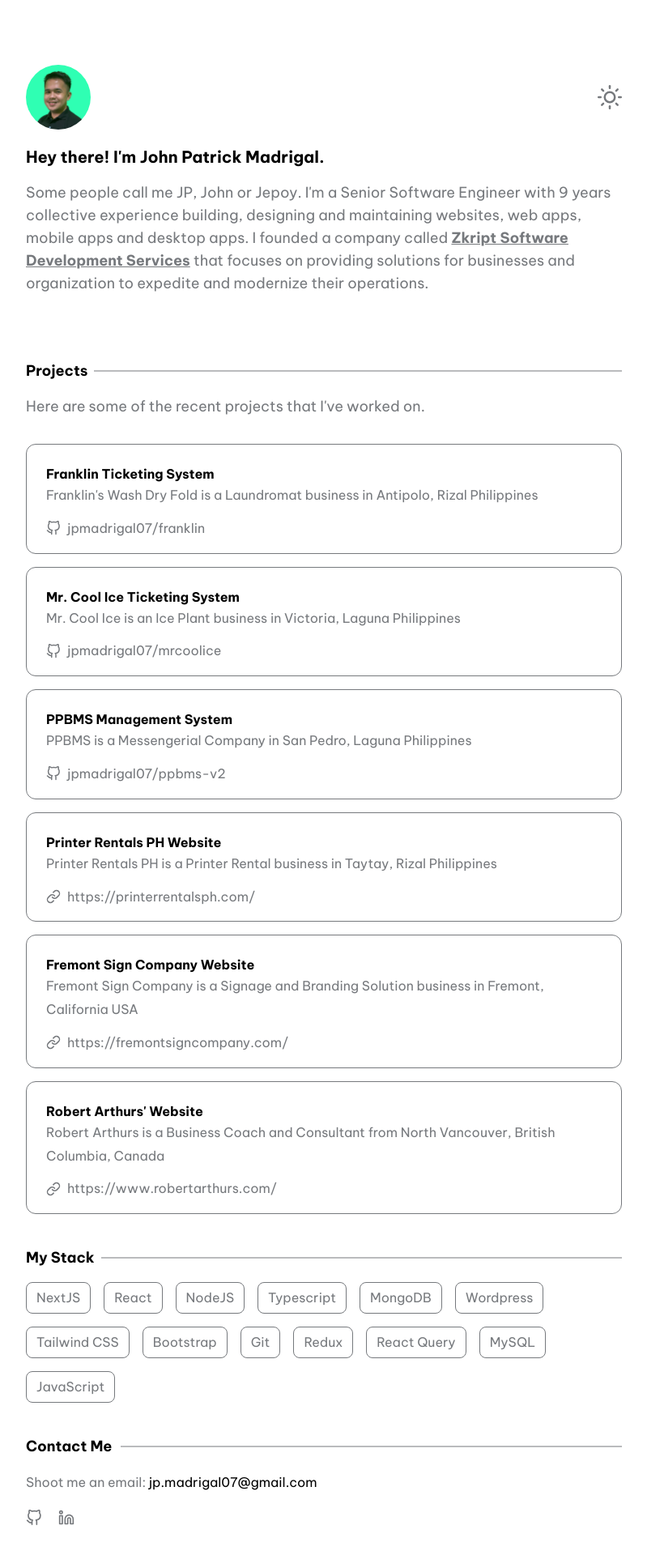
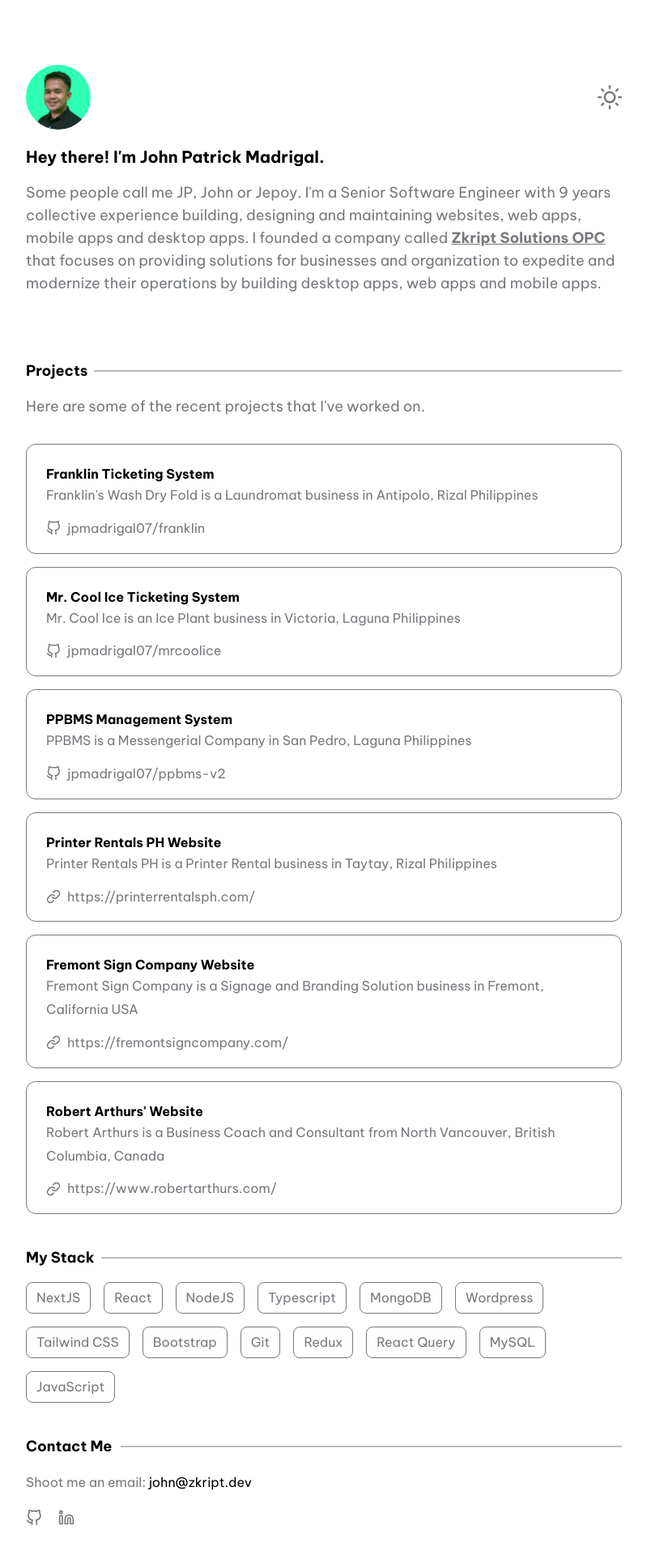
Before and after one commit to jpmadrigal07/portfolio, a Next.js app: page / in a window 1280 px wide. Shown: the top 1920 px of the page at 81% size, without its empty margins (240-1039 px from the left). Built offline with nearby package versions, Linux system fonts and the light colour scheme.

Commit message:
Change email and zkript link

```diff
--- a/data/config.js
+++ b/data/config.js
@@ -1,11 +1,11 @@
 export const meta = {
   title: 'John Patrick Madrigal - Senior Software Engineer',
-  description: 'Hey, I\'m John Patrick. I\'m a Senior Software Engineer with 9 years collective experience building, designing and maintaining websites, web apps, mobile apps and desktop apps. I have a Software Development Company name Zkript that focuses on providing solutions for businesses and organization to expedite and modernize their operations.'
+  description: 'Hey, I\'m John Patrick. I\'m a Senior Software Engineer with 9 years collective experience building, designing and maintaining websites, web apps, mobile apps and desktop apps. I have a Software Development Company name Zkript Solutions OPC that focuses on providing solutions for businesses and organization to expedite and modernize their operations.'
 }
 
 export const hero = {
   title: "Hey there! I'm John Patrick Madrigal.",
-  desc: "Some people call me JP, John or Jepoy. I'm a Senior Software Engineer with 9 years collective experience building, designing and maintaining websites, web apps, mobile apps and desktop apps. I founded a company called <a href='https://zkript.com/' target='blank'><u><strong>Zkript Software Development Services</strong></u></a> that focuses on providing solutions for businesses and organization to expedite and modernize their operations."
+  desc: "Some people call me JP, John or Jepoy. I'm a Senior Software Engineer with 9 years collective experience building, designing and maintaining websites, web apps, mobile apps and desktop apps. I founded a company called <a href='https://zkript.dev/' target='blank'><u><strong>Zkript Solutions OPC</strong></u></a> that focuses on providing solutions for businesses and organization to expedite and modernize their operations by building desktop apps, web apps and mobile apps."
 };
 
 export const projects = {
@@ -72,7 +72,7 @@ export const stack = {
 
 export const contact = {
   title: 'Contact Me',
-  email: 'jp.madrigal07@gmail.com',
+  email: 'john@zkript.dev',
   github: 'jpmadrigal07',
   linkedin: 'john-patrick-madrigal-0b56b8144'
 };
```
